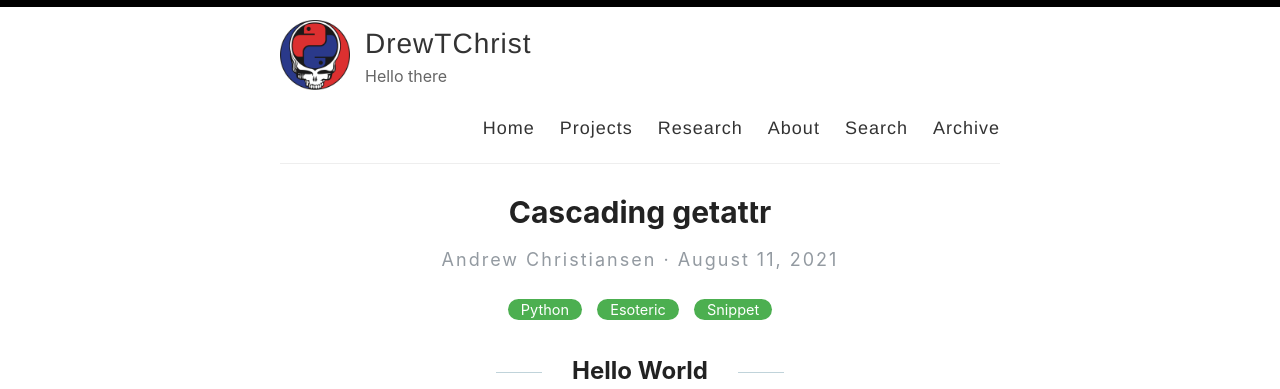
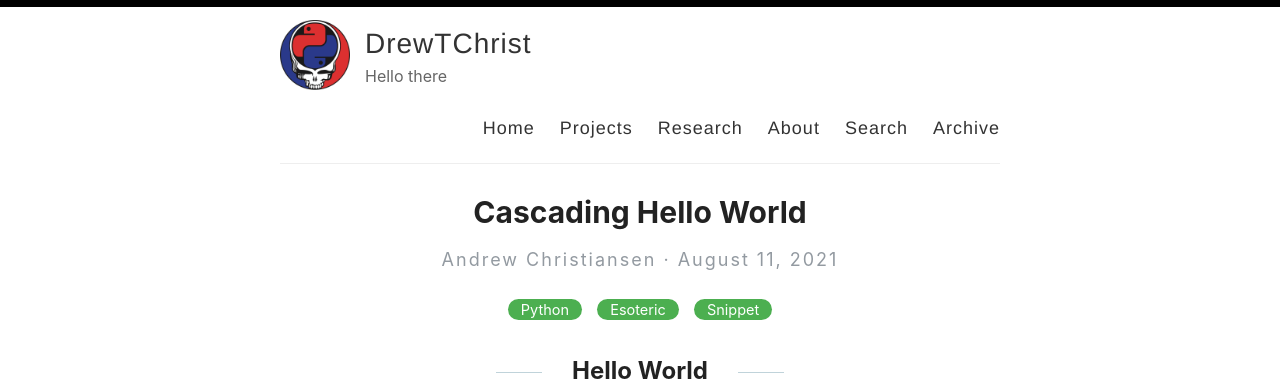
Before and after one commit to DrewTChrist/drewtchrist.github.io, a Jekyll site: the page built from _posts/2021-08-11-eso-getattr.md, in a window 1280 px wide. Shown: the top 389 px of the page. Built offline with Jekyll 4.4.1, drawn with Linux system fonts in a browser that asks for light colours.

Commit message:
Update 2021-08-11-eso-getattr.md

```diff
--- a/_posts/2021-08-11-eso-getattr.md
+++ b/_posts/2021-08-11-eso-getattr.md
@@ -1,6 +1,6 @@
 ---
 layout: post
-title:  Cascading getattr
+title:  Cascading Hello World
 categories: [Python,Esoteric,Snippet]
 excerpt: This is just a snippet I made while messing around with getattr(). Valid python, all for fun.
 ---
```
